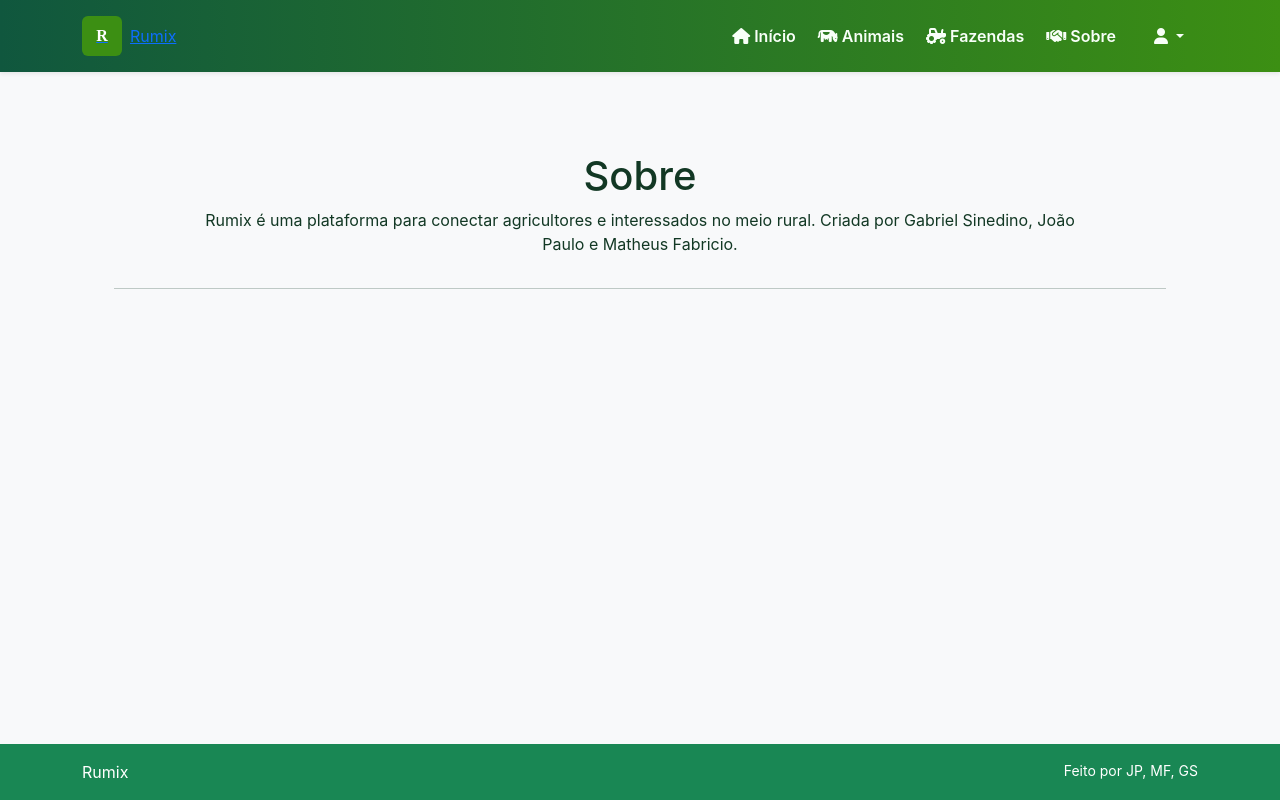
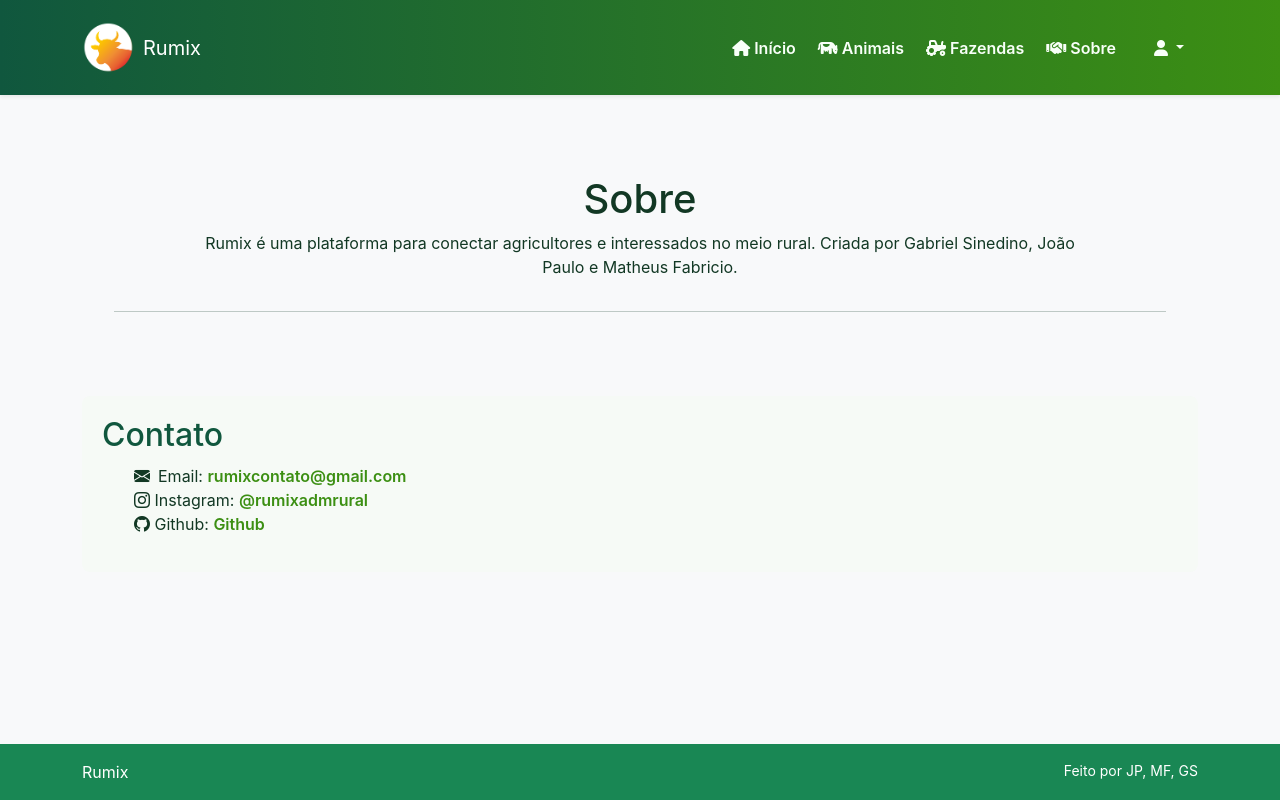
Before and after one commit to MatheusFabSouza/Rumix, a Django app: page /sobre/ in a window 1280 px wide. Run offline with Django 5.2, Linux system fonts and the light colour scheme; some libraries are stand-ins or nearby versions.

Commit message:
adicionado: foto da fazenda e logo, Gradiente na tabela de Entrar e cadastrar, contatos em sobre como email, instagram do Rumix e repositorio do Github, mudanças do css com base nas mudanças recentes,foto da logo e da fazenda em images, redirecionamento dos contatos praticamente 100% funcionais menos o email mais isso sera resolvido mais a frente.

```diff
--- a/config/settings.py
+++ b/config/settings.py
@@ -122,6 +122,7 @@ USE_TZ = True
 STATIC_URL = 'static/'
 import os
 
+STATICFILES_DIRS = [BASE_DIR / 'static']
 CRISPY_ALLOWED_TEMPLATE_PACKS = "bootstrap5"
 CRISPY_TEMPLATE_PACK = "bootstrap5"
 LOGIN_URL = '/login/'
--- a/rumix/static/css/style.css
+++ b/rumix/static/css/style.css
@@ -18,9 +18,10 @@ body {
   background: linear-gradient(90deg, var(--verde-2), var(--verde-1));
 }
 .brand .logo {
-  width: 40px; height: 40px; border-radius: 6px;
-  background: var(--verde-1); display: flex; justify-content: center; align-items: center;
-  color: #fff; font-weight: 700; font-family: serif;
+  width: 30px;
+    height: 30px;
+    border-radius: 50%;
+    object-fit: cover;
 }
 
 /* Links */
@@ -31,3 +32,40 @@ body {
   border-radius: 6px;
   padding: 6px 8px;
 }
+
+.dropdown-menu {
+  background: linear-gradient(90deg, var(--verde-2), var(--verde-1)) !important;
+  color: #fff;
+  border: none;
+  border-radius: 8px;
+}
+
+.dropdown-menu .dropdown-item {
+  color: #fff;
+}
+
+.dropdown-menu .dropdown-item:hover {
+  background-color: rgba(255, 255, 255, 0.1);
+}
+
+.contato {
+  background: var(--bg);
+  padding: 20px;
+  border-radius: 8px;
+  margin-top: 20px;
+}
+
+.contato h2 {
+  color: var(--verde-2);
+  margin-bottom: 10px;
+}
+
+.contato a {
+  color: var(--verde-1);
+  text-decoration: none;
+  font-weight: 600;
+}
+
+.contato a:hover {
+  text-decoration: underline;
+}
--- a/rumix/templates/rumix/base.html
+++ b/rumix/templates/rumix/base.html
@@ -9,14 +9,15 @@
   <link href="https://cdn.jsdelivr.net/npm/bootstrap@5.3.2/dist/css/bootstrap.min.css" rel="stylesheet">
   <link rel="stylesheet" href="https://cdnjs.cloudflare.com/ajax/libs/font-awesome/6.6.0/css/all.min.css">
   <link rel="stylesheet" href="{% static 'css/style.css' %}">
+  <link rel="stylesheet" href="https://cdn.jsdelivr.net/npm/bootstrap-icons@1.11.1/font/bootstrap-icons.css">
 </head>
 <body class="d-flex flex-column min-vh-100">
 <header>
   <nav class="navbar navbar-expand-lg navbar-dark p-3 shadow-sm">
     <div class="container">
-      <a class="brand d-flex align-items-center" href="{% url 'rumix:index' %}">
-        <span class="logo">R</span>
-        <span class="title ms-2">Rumix</span>
+      <a class="navbar-brand d-flex align-items-center" href="{% url 'rumix:index' %}">
+        <img src="{% static 'css/images/logo.png' %}" alt="Logo Rumix" width="53" height="53" class="me-2">
+        <span class="title">Rumix</span>
       </a>
       <button class="navbar-toggler" type="button" data-bs-toggle="collapse" data-bs-target="#navegacao">
         <span class="navbar-toggler-icon"></span>
--- a/rumix/templates/rumix/index.html
+++ b/rumix/templates/rumix/index.html
@@ -14,7 +14,7 @@
       </div>
     </div>
     <div class="col-md-5 mt-4 mt-md-0 text-center">
-      <img src="{% static 'images/hero-farm.jpg' %}" alt="Fazenda" class="img-fluid rounded shadow" style="max-height:250px; object-fit:cover;">
+      <img src="{% static 'css/images/fazenda.png' %}" alt="Fazenda" class="img-fluid rounded shadow" style="max-height:250px; object-fit:cover;">
     </div>
   </div>
 </div>
--- a/rumix/templates/rumix/sobre.html
+++ b/rumix/templates/rumix/sobre.html
@@ -7,4 +7,20 @@
     <p style="max-width:900px; margin:0 auto;">{{ descricao }}</p>
     <hr style="margin:2rem 0;">
   </section>
+  <section class="contato">
+    <h2>Contato</h2>
+    <ul>
+
+        <i class="bi bi-envelope-fill me-2"></i>Email: <a href="mailto:rumixcontato@gmail.com">rumixcontato@gmail.com</a>
+        <br>
+
+        <i class="bi bi-instagram"></i>
+            Instagram: <a href="https://www.instagram.com/rumixadmrural/" target="_blank">@rumixadmrural</a>
+      <br>
+
+        <i class="bi bi-github">
+        </i>    Github: <a href="https://github.com/MatheusFabSouza/Rumix" target="_blank">Github </a>
+        <br>
+    </ul>
+    </section>
 {% endblock %}
```
Also changed, not shown: fazendas/migrations/0002_rename_dono_fazenda_dono_fazenda.py (added), rumix/static/css/images/fazenda.png (added), rumix/static/css/images/logo.png (added).
